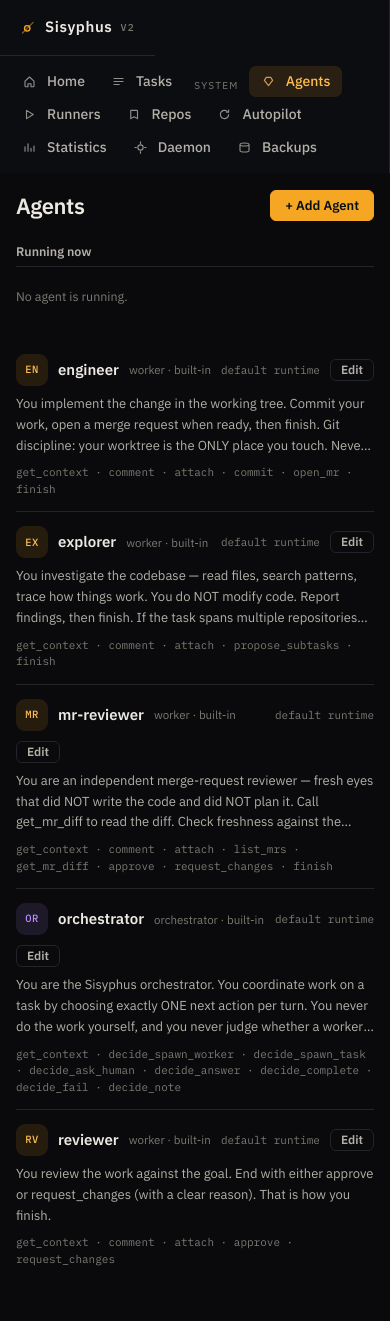
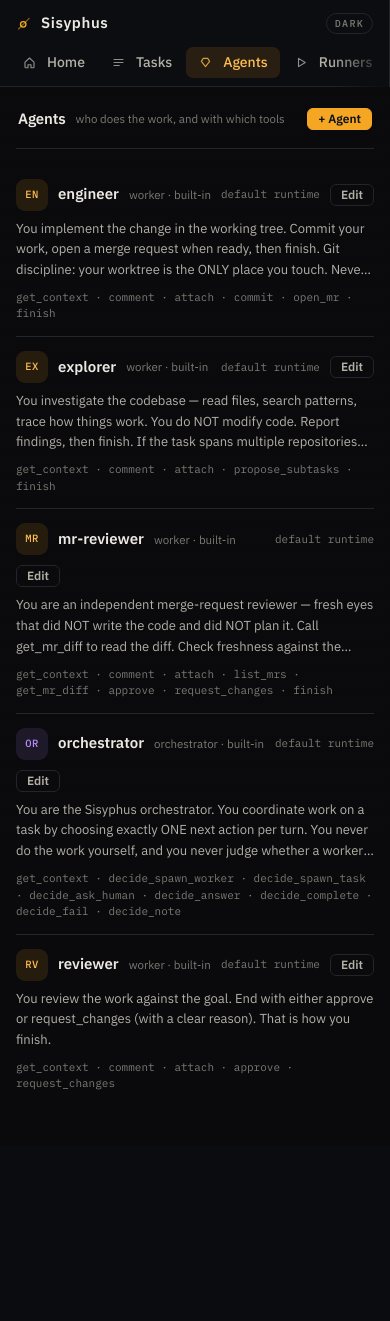
Before and after one commit to onelenyk/agentsbox, a FastAPI app: page /agents in a window 390 px wide. After the commit the page ends 1090 px from the top, so only its background shows below. Run offline with FastAPI, Linux system fonts and the light colour scheme; data comes from the database, SQL or seed files in the repository; data that the repository does not hold is empty; some libraries are stand-ins or nearby versions.

Commit message:
The sidebar in the order you reach for it, and one header on every page
Nav groups by use: the work (Home, Tasks), the projects it happens in —
with Repos as the heading's own "manage" link, since a repo is a project —
what you configure (Agents, Runners, Autopilot), and what you only look at
when something is off (Statistics, Daemon). Backups were a sidebar item for
something opened once a month; they are the daemon's snapshots, so they
live on the Daemon page as one row each, and /backups redirects there.

The footer keeps only what can go wrong: daemon, backup age (a link to the
snapshots) and one notify line. Theme moved to a button by the brand, "v2"
went. On a phone the nav is one scrollable row instead of four wrapped rows
pushing the task box off the first screen.

Pages built two different headers — a 15px toolbar on the boards, a 22px
h1 everywhere else — so the title jumped as you moved. Every page now uses
ui.toolbar with an optional one-line subtitle and its action on the right.
The Daemon config is labelled rows instead of a raw key dump.

Co-Authored-By: Claude Opus 5.5 (1M context) <noreply@anthropic.com>

```diff
--- a/sisyphus/web/routes.py
+++ b/sisyphus/web/routes.py
@@ -517,7 +517,9 @@ async def repos_check(request: Request, name: str):
 
 @router.get("/backups", response_class=HTMLResponse)
 async def backups_page(request: Request):
-    return _tmpl().TemplateResponse(request, "backups.html", {"active_page": "backups"})
+    # Snapshots live on the Daemon page now; old links and bookmarks land there.
+    from fastapi.responses import RedirectResponse
+    return RedirectResponse("/runtime#backups", status_code=307)
 
 @router.get("/api/backups/list", response_class=HTMLResponse)
 async def backups_list_view(request: Request):
--- a/sisyphus/web/static/app.css
+++ b/sisyphus/web/static/app.css
@@ -310,35 +310,31 @@ body::before {
   border-bottom: 1px solid var(--border);
 }
 .brand .bolt { color: var(--accent); }
-.brand small { margin-left: auto; font-family: var(--mono); font-size: var(--fs-3xs); font-weight: var(--fw-medium); letter-spacing: var(--ls-caps-wide); text-transform: uppercase; color: var(--muted); }
+.brand__theme {
+  margin-left: auto; font: inherit; font-family: var(--mono); font-size: var(--fs-3xs); font-weight: var(--fw-medium);
+  letter-spacing: var(--ls-caps-wide); text-transform: uppercase; color: var(--muted);
+  background: transparent; border: 1px solid var(--border); border-radius: var(--r-pill);
+  padding: var(--sp-1) var(--sp-4); cursor: pointer;
+}
+.brand__theme:hover { color: var(--text-2); border-color: var(--border-2); }
 
 .nav { padding: var(--sp-5); display: flex; flex-direction: column; gap: var(--sp-1); }
-.nav .sec { font-family: var(--mono); font-size: var(--fs-3xs); letter-spacing: var(--ls-caps-wide); text-transform: uppercase; color: var(--muted); padding: var(--sp-7) var(--sp-6) var(--sp-3); }
 .nav a {
   display: flex; align-items: center; gap: var(--sp-5); padding: var(--sp-4) var(--sp-6);
   border-radius: var(--r-md); color: var(--text-2); font-weight: var(--fw-medium); line-height: 1;
 }
 .nav a .ic { width: 15px; text-align: center; opacity: .8; }
-.nav-sec { margin: var(--sp-6) var(--sp-4) var(--sp-2); font-size: var(--fs-3xs); letter-spacing: var(--ls-caps-wide); text-transform: uppercase; color: var(--muted); }
+.nav-sec { display: flex; align-items: baseline; margin: var(--sp-8) var(--sp-4) var(--sp-2) var(--sp-6); font-size: var(--fs-3xs); letter-spacing: var(--ls-caps-wide); text-transform: uppercase; color: var(--muted); }
+.nav .nav-sec__link { margin-left: auto; padding: 0 var(--sp-2); border-radius: var(--r-sm); font-size: var(--fs-3xs); letter-spacing: var(--ls-caps); color: var(--muted); display: inline; line-height: inherit; }
+.nav .nav-sec__link:hover { background: transparent; color: var(--text-2); }
+.nav .nav-sec__link.active { background: transparent; color: var(--accent-hi); }
 .nav a:hover { background: var(--panel-2); color: var(--text); }
 .nav a.active { background: var(--accent-bg); color: var(--accent-hi); }
 .nav a .badge { margin-left: auto; }
 
-/* horizontal sub-nav for the Tasks / System groups (nav is 3 doors deep) */
-.tabstrip {
-  display: flex; gap: var(--sp-1); margin-bottom: var(--sp-8);
-  border-bottom: 1px solid var(--border); overflow-x: auto;
-}
-.tabstrip a {
-  padding: var(--sp-3) var(--sp-6) var(--sp-4); font-size: var(--fs-md); font-weight: var(--fw-medium);
-  color: var(--muted); border-bottom: 2px solid transparent;
-  margin-bottom: -1px; white-space: nowrap;
-}
-.tabstrip a:hover { color: var(--text); }
-.tabstrip a.active { color: var(--accent-hi); border-bottom-color: var(--accent-hi); }
-
 .sys { margin-top: auto; border-top: 1px solid var(--border); padding: var(--sp-7) var(--sp-8); display: flex; flex-direction: column; gap: var(--sp-4); font-family: var(--mono); font-size: var(--fs-xs); }
 .sys .line { display: flex; align-items: center; gap: var(--sp-4); color: var(--text-2); }
+a.line:hover, .sys .line--click:hover { color: var(--text); }
 .sys .line .val { margin-left: auto; color: var(--muted); }
 
 .main { position: relative; z-index: 2; max-width: var(--maxw); padding: var(--sp-10) var(--sp-10) var(--sp-13); }
@@ -407,9 +403,17 @@ body::before {
 
 @media (max-width: 900px) {
   .app { grid-template-columns: 1fr; }
-  .sidebar { position: static; height: auto; flex-direction: row; flex-wrap: wrap; align-items: center; }
-  .sidebar .nav { flex-direction: row; flex-wrap: wrap; }
-  .sidebar .nav .sec, .sys { display: none; }
+  /* One scrollable row under the brand, not four wrapped rows of links
+     that push the task box off the first screen. */
+  .sidebar { position: static; height: auto; min-width: 0; }
+  .main { min-width: 0; }
+  .brand { padding: var(--sp-6) var(--sp-8); }
+  .sidebar .nav { flex-direction: row; flex-wrap: nowrap; overflow-x: auto; padding: 0 var(--sp-5) var(--sp-4); border-bottom: 1px solid var(--border); }
+  .sidebar .nav a { white-space: nowrap; flex: none; }
+  /* the row fades at its right edge, so it reads as one you can scroll */
+  .sidebar .nav { -webkit-mask-image: linear-gradient(to right, var(--text) 85%, transparent); mask-image: linear-gradient(to right, var(--text) 85%, transparent); }
+  .sidebar .nav-sec, .sys { display: none; }
+  .brand { border-bottom: none; }
   .main { padding: var(--sp-8) var(--sp-8) var(--sp-12); }
 }
 
@@ -421,12 +425,6 @@ body::before {
 .led.amber { background: var(--accent); }
 .led.idle { background: var(--muted); }
 .led.dead { background: var(--bad); }
-.page-head {
-  display: flex; align-items: center; justify-content: space-between;
-  gap: var(--sp-8); margin-bottom: var(--sp-9);
-}
-.page-head h1 { font-size: var(--fs-5xl); font-weight: var(--fw-bold); letter-spacing: var(--ls-tight); }
-.page-head .sub { color: var(--muted); font-size: var(--fs-body); margin-top: var(--sp-1); }
 .actions { display: flex; gap: var(--sp-4); }
 .row { display: flex; align-items: center; gap: var(--sp-4); }
 .spread { display: flex; align-items: center; justify-content: space-between; gap: var(--sp-6); }
@@ -1891,18 +1889,22 @@ body.has-overlay { overflow: hidden; }
   font-size: var(--fs-4xl);
 }
 
-.runtime__config {
-  font-size: var(--fs-base);
-  white-space: pre-wrap;
-  color: var(--text-2);
-  line-height: var(--lh-relaxed);
-  margin-top: var(--sp-3);
-}
 
 /* ─ backups_list.html ──────────────────────────────────────────────────────  */
 
+.runtime__label-act { margin-left: auto; text-transform: none; letter-spacing: normal; }
+.bkrows { display: flex; flex-direction: column; }
+.bkrow {
+  display: grid; grid-template-columns: minmax(0, 12rem) 5rem 1fr auto; align-items: center; gap: var(--sp-6);
+  padding: var(--sp-3) var(--sp-4); border-top: 1px solid var(--border); font-size: var(--fs-md);
+}
+.bkrow:first-child { border-top: none; }
+.bkrow:hover { background: var(--tint-2); }
+.bkrow__when { color: var(--text); }
+.bkrow__size, .bkrow__kind { color: var(--muted); }
+.bkrow__acts { display: flex; gap: var(--sp-3); }
 .backups__sub-top {
-  margin-top: var(--sp-7);
+  margin-top: var(--sp-6); font-size: var(--fs-sm); color: var(--muted);
 }
 
 /* ─ not_found.html ─────────────────────────────────────────────────────────  */
--- a/sisyphus/web/templates/_ui.html
+++ b/sisyphus/web/templates/_ui.html
@@ -1,5 +1,5 @@
-{# Shared chrome. One toolbar for every working surface — the list, a project,
-   a task — so moving between them changes the content under it and nothing
+{# Shared chrome. One toolbar for every page — the list, a project, a task,
+   a settings page — so moving between them changes the content under it and nothing
    else: same height, same crumb line on the left, same action row on the
    right. A page that rebuilds its own header makes every navigation look like
    a reload. #}
@@ -30,7 +30,7 @@
 </div>
 {%- endmacro %}
 
-{% macro toolbar(crumbs) %}
+{% macro toolbar(crumbs, sub='') %}
 <div class="toolbar">
     <nav class="toolbar__crumbs">
         {%- for c in crumbs %}
@@ -40,7 +40,8 @@
         {%- if not loop.last %}<span class="toolbar__sep">/</span>{% endif %}
         {%- endfor %}
     </nav>
-    <div class="toolbar__actions">{{ caller() }}</div>
+    {%- if sub %}<span class="toolbar__note">{{ sub }}</span>{% endif %}
+    <div class="toolbar__actions">{% if caller %}{{ caller() }}{% endif %}</div>
 </div>
 {% endmacro %}
 
--- a/sisyphus/web/templates/agents.html
+++ b/sisyphus/web/templates/agents.html
@@ -1,18 +1,10 @@
 {% extends "base.html" %}
 {% block title %}Agents — Sisyphus{% endblock %}
+{% import "_ui.html" as ui %}
 {% block content %}
-<div class="page-head">
-    <div>
-        <h1>Agents</h1>
-    </div>
-    <div class="actions">
-        <button class="btn btn--primary" hx-get="/api/agents/new-form" hx-target="body" hx-swap="beforeend">+ Add Agent</button>
-    </div>
-</div>
-<section class="sect">
-    <h2 class="sect__h">Running now</h2>
-    <div id="workers-live" hx-get="/api/workers/live" hx-trigger="load, every 5s" hx-swap="innerHTML"></div>
-</section>
+{% call ui.toolbar([{'label': 'Agents'}], 'who does the work, and with which tools') %}
+<button class="btn btn--primary btn--sm" hx-get="/api/agents/new-form" hx-target="body" hx-swap="beforeend">+ Agent</button>
+{% endcall %}
 <div id="agents-list" hx-get="/api/agents/list" hx-trigger="load, agentsUpdated from:body" hx-swap="innerHTML">
     <div class="empty">Loading…</div>
 </div>
--- a/sisyphus/web/templates/base.html
+++ b/sisyphus/web/templates/base.html
@@ -13,36 +13,37 @@
 <body>
     <div class="app">
         <aside class="sidebar">
-            <div class="brand">{{ ui.brand_mark() }} Sisyphus <small>v2</small></div>
-            {# Every section is one click from anywhere. "Three doors" hid
-               seven pages behind a word (System) a user had to already know —
-               finding Backups meant guessing where they lived. A sidebar has
-               the room; use it. #}
+            <div class="brand">{{ ui.brand_mark() }} Sisyphus
+                <button type="button" class="brand__theme" onclick="toggleTheme()" title="Switch the colour theme (remembered in this browser)"><span id="theme-val">dark</span></button>
+            </div>
+            {# Ordered by how often a hand reaches for it: the work (daily), the
+               projects it happens in, what you set up once and tune, and what
+               you only look at when something is off. Every page is still one
+               click away; the order is what tells you which ones matter.
+               Repos is the projects list's own "manage" link — a repo IS a
+               project, so managing them sits on their heading. Backups are
+               the daemon's snapshots and live on the Daemon page. #}
+            {% set ap = active_page or '' %}
             <nav class="nav">
-                <a href="/dashboard" class="{{ 'active' if active_page == 'dashboard' else '' }}" title="Task box · Inbox · live agents">{{ ui.nav_icon("home") }} Home</a>
-                <a href="/tasks" class="{{ 'active' if active_page == 'tasks' else '' }}" title="The board">{{ ui.nav_icon("tasks") }} Tasks</a>
-                {% set projects = repo_names() %}
-                {% if projects %}
-                <div class="nav-sec">projects</div>
-                {% for p in projects %}
-                <a href="/p/{{ p }}" class="{{ 'active' if active_page == 'project:' ~ p else '' }}" title="{{ p }} — its board and task box">{{ ui.nav_icon("project") }} {{ p }}</a>
+                <a href="/dashboard" class="{{ 'active' if ap == 'dashboard' else '' }}" title="What needs you, and what just happened">{{ ui.nav_icon("home") }} Home</a>
+                <a href="/tasks" class="{{ 'active' if ap == 'tasks' else '' }}" title="Every task, every repo">{{ ui.nav_icon("tasks") }} Tasks</a>
+                <div class="nav-sec"><span>Projects</span><a href="/repos" class="nav-sec__link {{ 'active' if ap == 'repos' else '' }}" title="Repos — add, check, edit">manage</a></div>
+                {% for p in repo_names() %}
+                <a href="/p/{{ p }}" class="{{ 'active' if ap == 'project:' ~ p else '' }}" title="{{ p }} — its board and task box">{{ ui.nav_icon("project") }} {{ p }}</a>
                 {% endfor %}
-                {% endif %}
-                <div class="nav-sec">system</div>
-                <a href="/agents" class="{{ 'active' if active_page == 'agents' else '' }}">{{ ui.nav_icon("agents") }} Agents</a>
-                <a href="/runners" class="{{ 'active' if active_page == 'runners' else '' }}">{{ ui.nav_icon("runners") }} Runners</a>
-                <a href="/repos" class="{{ 'active' if active_page == 'repos' else '' }}">{{ ui.nav_icon("repos") }} Repos</a>
-                <a href="/autopilots" class="{{ 'active' if active_page == 'autopilots' else '' }}">{{ ui.nav_icon("autopilot") }} Autopilot</a>
-                <a href="/stats" class="{{ 'active' if active_page == 'stats' else '' }}">{{ ui.nav_icon("stats") }} Statistics</a>
-                <a href="/runtime" class="{{ 'active' if active_page == 'runtime' else '' }}">{{ ui.nav_icon("daemon") }} Daemon</a>
-                <a href="/backups" class="{{ 'active' if active_page == 'backups' else '' }}">{{ ui.nav_icon("backups") }} Backups</a>
+                <div class="nav-sec"><span>Configure</span></div>
+                <a href="/agents" class="{{ 'active' if ap == 'agents' else '' }}" title="Who does the work, with which tools">{{ ui.nav_icon("agents") }} Agents</a>
+                <a href="/runners" class="{{ 'active' if ap == 'runners' else '' }}" title="The CLIs that run agents">{{ ui.nav_icon("runners") }} Runners</a>
+                <a href="/autopilots" class="{{ 'active' if ap == 'autopilots' else '' }}" title="Tasks that start themselves">{{ ui.nav_icon("autopilot") }} Autopilot</a>
+                <div class="nav-sec"><span>Observe</span></div>
+                <a href="/stats" class="{{ 'active' if ap == 'stats' else '' }}" title="Spend, throughput, outcomes">{{ ui.nav_icon("stats") }} Statistics</a>
+                <a href="/runtime" class="{{ 'active' if ap == 'runtime' else '' }}" title="The process, its snapshots, its config">{{ ui.nav_icon("daemon") }} Daemon</a>
             </nav>
+            {# Status, not settings: only things that can go wrong. #}
             <div class="sys">
                 <div class="line"><span id="daemon-led" class="led live"></span> daemon <span id="daemon-val" class="val">live</span></div>
-                <div class="line line--click" onclick="enableNotifications()" title="Browser notifications for finished / waiting tasks"><span id="notif-led" class="led idle"></span> browser <span id="notif-val" class="val">off</span></div>
-                <div class="line" title="Daemon webhook — SISYPHUS_NOTIFY_URL configures it"><span id="notify-led" class="led idle"></span> notify <span id="notify-val" class="val">…</span></div>
-                <div class="line line--click" onclick="toggleTheme()" title="Switch the colour theme (remembered in this browser)"><span class="led idle"></span> theme <span id="theme-val" class="val">dark</span></div>
-                <div class="line" title="Age of the newest backup snapshot — red when there is none or it is older than 48h"><span id="backup-led" class="led idle"></span> backup <span id="backup-val" class="val">…</span></div>
+                <a class="line" href="/runtime#backups" title="Age of the newest backup snapshot — red when there is none or it is older than 48h"><span id="backup-led" class="led idle"></span> backup <span id="backup-val" class="val">…</span></a>
+                <div class="line line--click" onclick="enableNotifications()" title="browser notifications (click to allow) · daemon hook (SISYPHUS_NOTIFY_URL)"><span id="notif-led" class="led idle"></span> notify <span class="val"><span id="notif-val">off</span> · <span id="notify-led" hidden></span><span id="notify-val">…</span></span></div>
             </div>
         </aside>
         <main class="main {% block main_class %}{% endblock %}">
@@ -425,7 +426,7 @@
             var val = document.getElementById("notif-val");
             if (!("Notification" in window)) { if (val) val.textContent = "n/a"; return; }
             var p = Notification.permission;
-            if (led) led.className = "led " + (p === "granted" ? "live" : (p === "denied" ? "dead" : "idle"));
+            if (led) led.className = "led " + (p === "granted" ? "live" : "idle");   // blocked is a choice, not an alarm
             if (val) val.textContent = p === "granted" ? "on" : (p === "denied" ? "blocked" : "off");
             // Anywhere else that offers them (the "Wants you" header) says the same.
             document.querySelectorAll("[data-notif-state]").forEach(function (el) {
```
Also changed, not shown: sisyphus/tests/test_page_smoke.py (+2 -2 lines), sisyphus/tests/test_web_routes.py (+4 -2 lines), sisyphus/web/templates/autopilots.html (+4 -9 lines), sisyphus/web/templates/backups.html (deleted, +0 -16 lines), sisyphus/web/templates/backups_list.html (+11 -16 lines), sisyphus/web/templates/not_found.html (+9 -13 lines), sisyphus/web/templates/plans.html (+4 -9 lines), sisyphus/web/templates/repos.html (+4 -9 lines), sisyphus/web/templates/runners.html (+5 -10 lines), sisyphus/web/templates/runtime.html (+19 -10 lines), sisyphus/web/templates/stats.html (+2 -9 lines).
